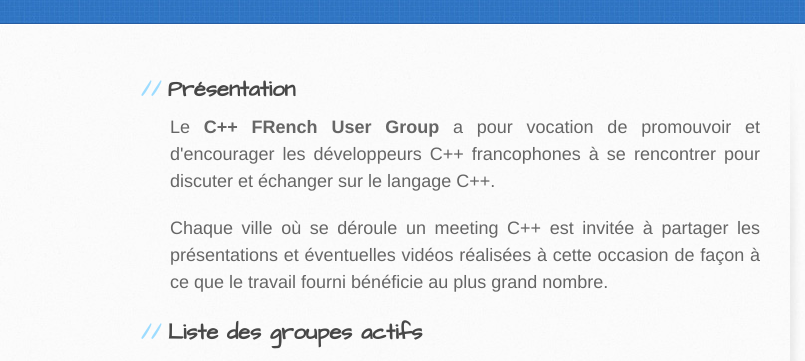
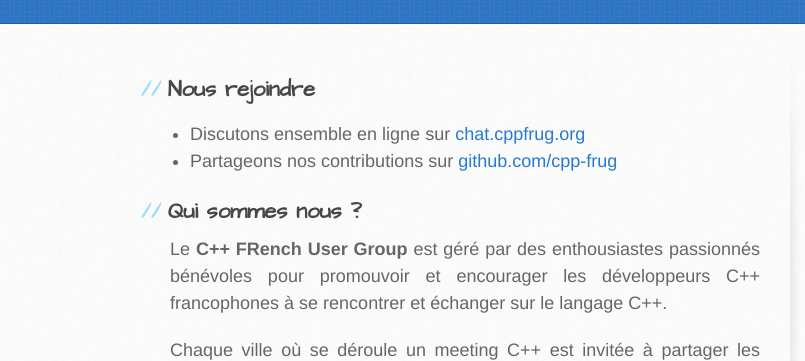
Before and after one commit to cpp-frug/cpp-frug.github.io, a plain HTML site: page index.html in a window 1280 px wide. Shown: the part 249-610 px from the top of the page, 0-805 px from the left. Drawn offline with Linux system fonts and the light colour scheme.

Commit message:
Indique le chat.cppfrug.org
- Ajoute deux points pour rejoindre le chat C++FRUG et contribuer sur les dépôts Git
- Reformule le chapitre "Présentaion" en "Qui sommes nous ?"

```diff
--- a/index.html
+++ b/index.html
@@ -55,8 +55,18 @@
     <div id="content-wrapper">
       <div class="inner clearfix">
         <section id="main-content">
-<h2>Présentation</h2>
-<p>Le <strong>C++ FRench User Group</strong> a pour vocation de promouvoir et d'encourager les développeurs C++ francophones à se rencontrer pour discuter et échanger sur le langage C++.</p>
+
+<h2>Nous rejoindre</h2>
+<ul>
+	<li>Discutons ensemble en ligne sur <a href="https://chat.cppfrug.org/">chat.cppfrug.org</a></li>
+	<li>Partageons nos contributions sur <a href="https://github.com/cpp-frug/">github.com/cpp-frug</a></li>
+</ul>
+
+<h2>Qui sommes nous ?</h2>
+<p>Le <strong>C++ FRench User Group</strong>
+est géré par des enthousiastes passionnés bénévoles
+pour promouvoir et encourager les développeurs C++ francophones
+à se rencontrer et échanger sur le langage C++.</p>
 
 <p>Chaque ville où se déroule un meeting C++ est invitée à partager les présentations et éventuelles vidéos réalisées à cette occasion de façon à ce que le travail fourni bénéficie au plus grand nombre.</p>
 
```
